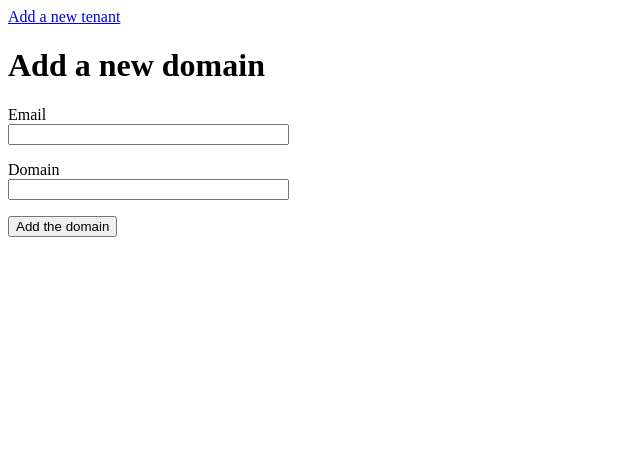
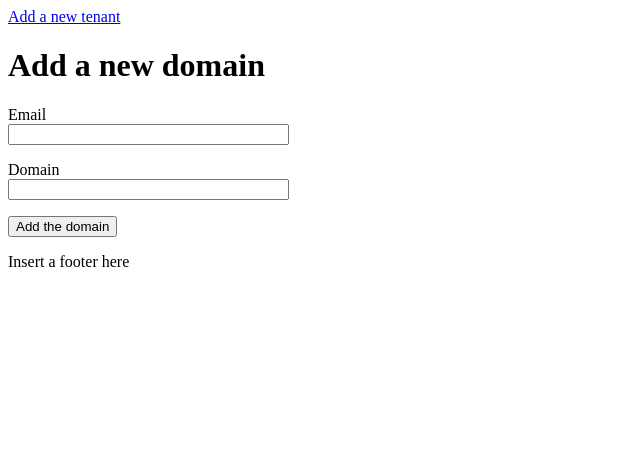
Before and after one commit to mscherer/dropmire-flask, a Flask app: page /add.html in a window 1280 px wide. Shown: the top 471 px of the page, without its empty margins (0-640 px from the left). Run offline with Flask 2, Linux system fonts and the light colour scheme.

Commit message:
Add a footer template

```diff
--- /dev/null
+++ b/app/templates/_footer.html
@@ -0,0 +1 @@
+Insert a footer here
--- a/app/templates/_master.html
+++ b/app/templates/_master.html
@@ -15,5 +15,6 @@
 {% endif %}
 {% endwith %}
 {% block content %}{% endblock %}
+{% include "_footer.html" %}
 </body>
 </html>
```
